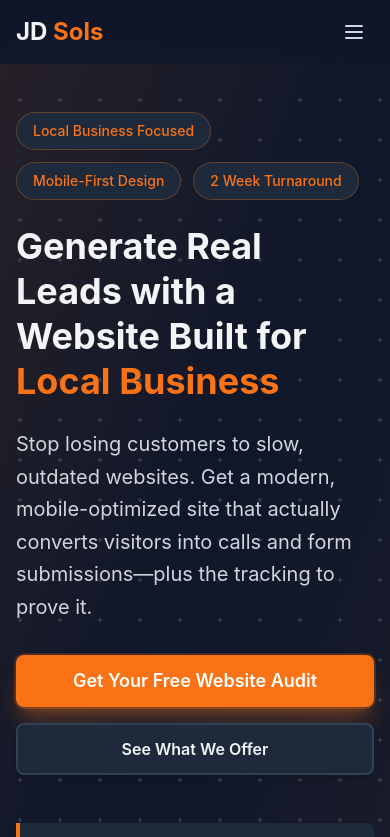
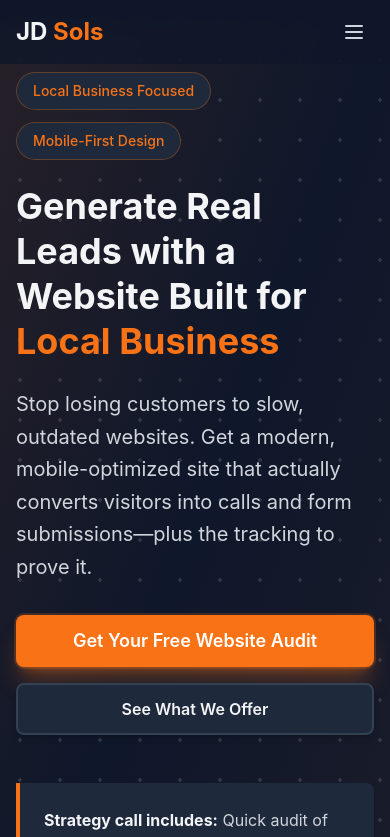
Before and after one commit to nicopandrex/jd-sols-website, a React (Vite) app: page / in a window 390 px wide. Shown: the top 837 px of the page. Built offline with nearby package versions, Linux system fonts and the light colour scheme.

Commit message:
formatting changes

```diff
--- a/src/pages/Home.jsx
+++ b/src/pages/Home.jsx
@@ -162,9 +162,9 @@ export default function Home() {
         description="JD Sols builds modern, mobile-optimized websites that generate real leads for local businesses. Free strategy call. Fast turnaround. Proven results."
       />
 
-      <div className="pt-12 lg:pt-16">
+      <div className="pt-6 lg:pt-8">
         {/* Hero Section */}
-        <section className="relative overflow-hidden py-16 lg:py-28">
+        <section className="relative overflow-hidden py-12 lg:py-24">
           <div className="absolute inset-0 bg-gradient-to-br from-primary-500/10 via-transparent to-primary-500/5" />
           <div className="section-container relative">
             <div className="max-w-4xl">
@@ -175,7 +175,7 @@ export default function Home() {
                 <span className="inline-block px-4 py-2 bg-dark-card border border-primary-500/30 text-primary-500 text-sm font-medium rounded-full backdrop-blur-sm">
                   Mobile-First Design
                 </span>
-                <span className="inline-block px-4 py-2 bg-dark-card border border-primary-500/30 text-primary-500 text-sm font-medium rounded-full backdrop-blur-sm">
+                <span className="hidden lg:inline-block px-4 py-2 bg-dark-card border border-primary-500/30 text-primary-500 text-sm font-medium rounded-full backdrop-blur-sm">
                   2 Week Turnaround
                 </span>
               </div>
```
